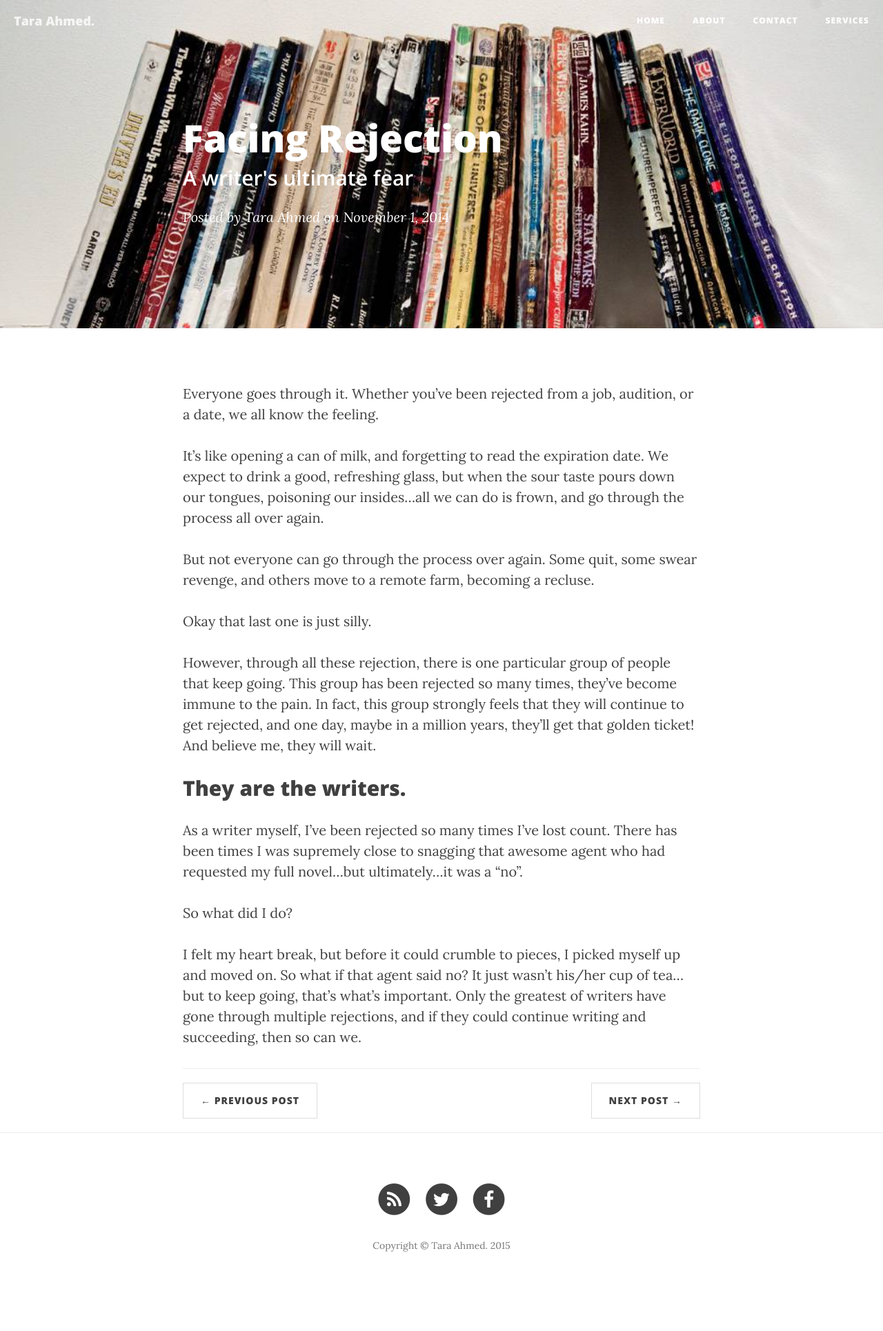
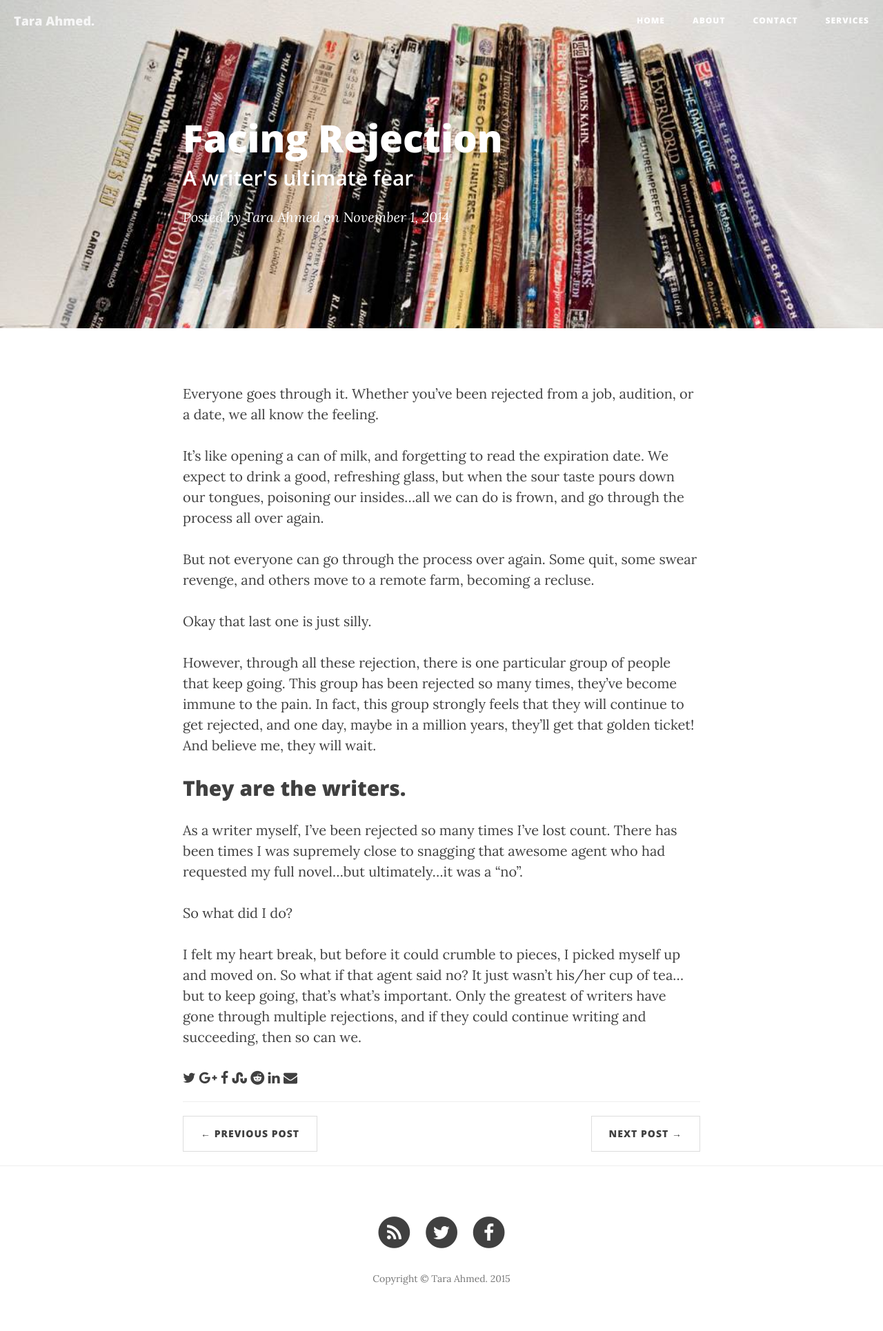
Before and after one commit to taraahmed/taraahmed.github.io, a Jekyll site: the page built from _posts/2014-11-01-facing-rejection.markdown, in a window 1280 px wide. Shown: the whole page at 69% size. Built offline with Jekyll 4.4.1, drawn with Linux system fonts in a browser that asks for light colours; nearby versions of some CDN libraries; before the commit the page ends 1882 px from its top, so only the background shows below that.

Commit message:
Update post.html

```diff
--- a/_layouts/post.html
+++ b/_layouts/post.html
@@ -41,6 +41,43 @@ comments: true
 
 				{{ content }}
 
+<!-- Social Button HTML -->
+
+<!-- Twitter -->
+<a href="http://twitter.com/share?url=<URL>&text=<TEXT>&via=<VIA>" target="_blank" class="share-btn twitter">
+    <i class="fa fa-twitter"></i>
+</a>
+
+<!-- Google Plus -->
+<a href="https://plus.google.com/share?url=<BTN>" target="_blank" class="share-btn google-plus">
+    <i class="fa fa-google-plus"></i>
+</a>
+
+<!-- Facebook -->
+<a href="http://www.facebook.com/sharer/sharer.php?u=<URL>" target="_blank" class="share-btn facebook">
+    <i class="fa fa-facebook"></i>
+</a>
+
+<!-- StumbleUpon (url, title) -->
+<a href="http://www.stumbleupon.com/submit?url=<URL>&title=<TITLE>" target="_blank" class="share-btn stumbleupon">
+    <i class="fa fa-stumbleupon"></i>
+</a>
+
+<!-- Reddit (url, title) -->
+<a href="http://reddit.com/submit?url=<URL>&title=<TITLE>" target="_blank" class="share-btn reddit">
+    <i class="fa fa-reddit"></i>
+</a>
+
+<!-- LinkedIn -->
+<a href="http://www.linkedin.com/shareArticle?url=<URL>&title=<TITLE>&summary=<SUMMARY>&source=<SOURCE_URL>" target="_blank" class="share-btn linkedin">
+    <i class="fa fa-linkedin"></i>
+</a>
+
+<!-- Email -->
+<a href="mailto:?subject=<SUBJECT&body=<BODY>" target="_blank" class="share-btn email">
+    <i class="fa fa-envelope"></i>
+</a>
+
                 <hr>
 
                 {% if page.comments %}
```
